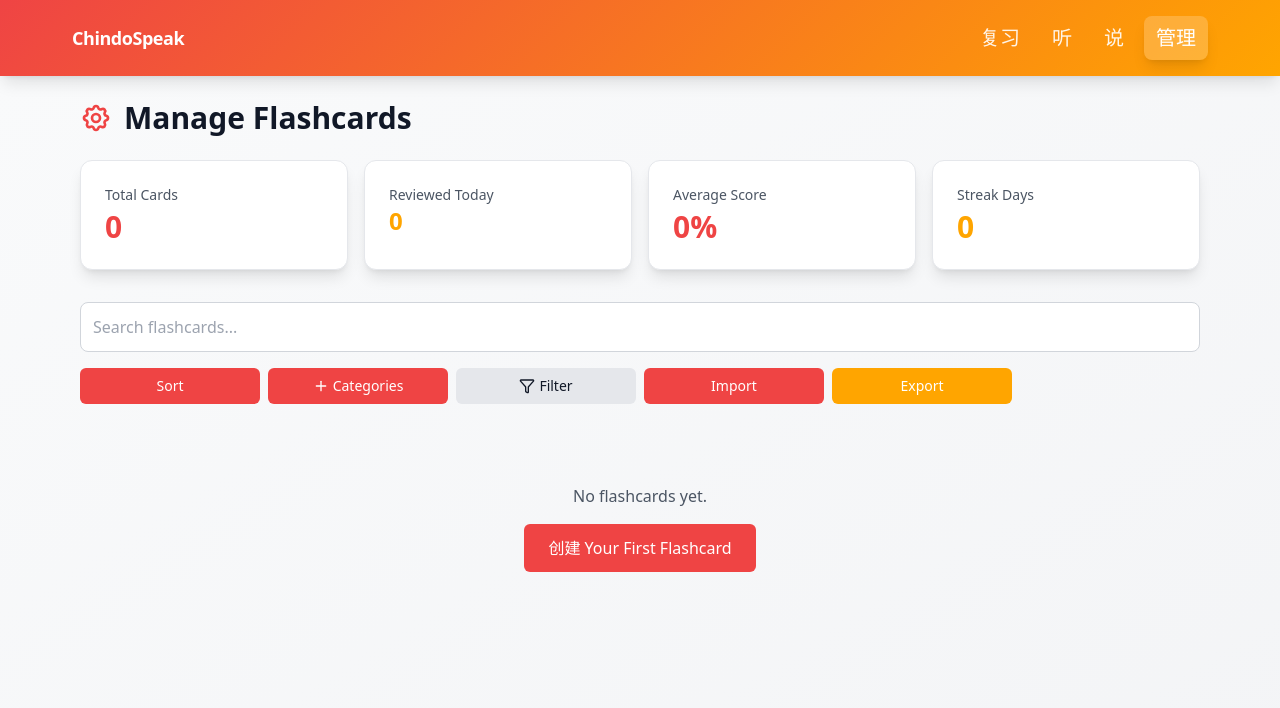
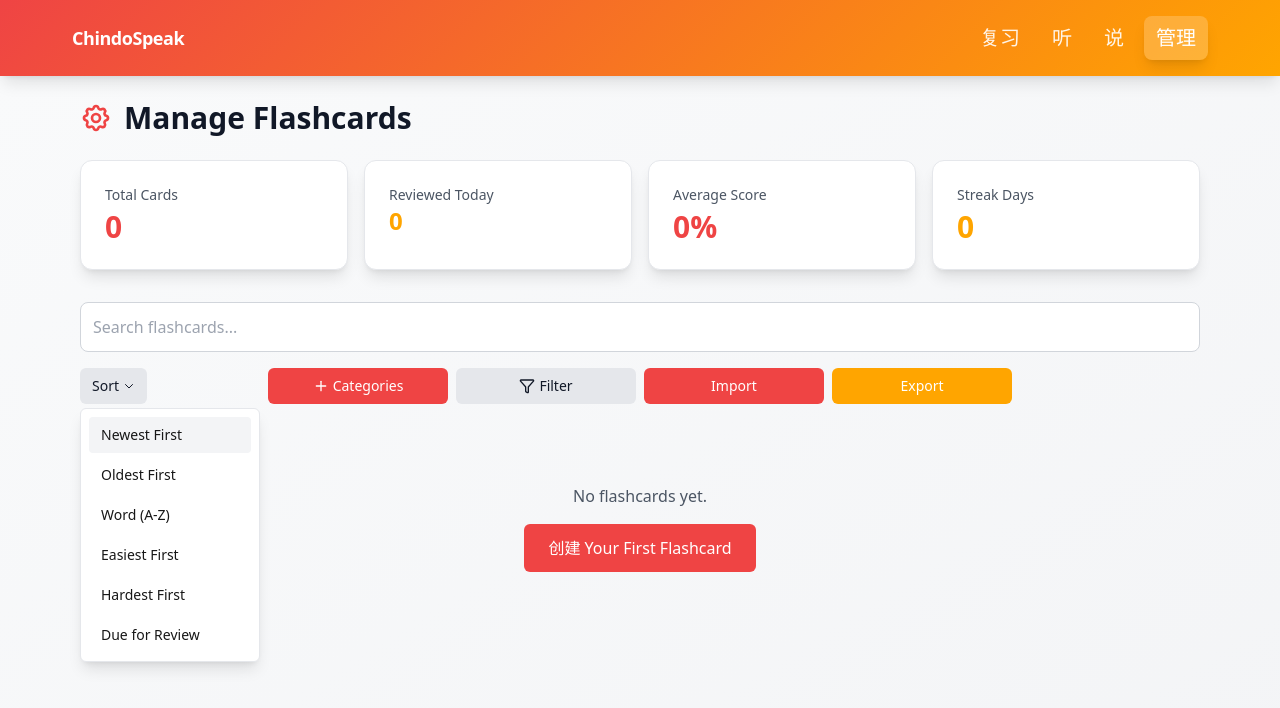
Before and after one commit to WilsonLimSet/chindospeak, a Next.js app: page /manage in a window 1280 px wide. Both pictures are taken after a click on the button "Sort". Shown: the top 708 px of the page. Built offline with nearby package versions, Linux system fonts and the light colour scheme.

Commit message:
pagination

```diff
--- a/app/manage/page.tsx
+++ b/app/manage/page.tsx
@@ -18,8 +18,9 @@ export default function ManagePage() {
   const [searchTerm, setSearchTerm] = useState("");
   const [confirmDelete, setConfirmDelete] = useState<string | null>(null);
   const [editingCard, setEditingCard] = useState<string | null>(null);
-  const [sortByDifficulty, setSortByDifficulty] = useState(false);
-  const [sortDirection, setSortDirection] = useState<"asc" | "desc">("asc");
+  const [sortBy, setSortBy] = useState<"date" | "word" | "difficulty" | "nextReview">("date");
+  const [sortDirection, setSortDirection] = useState<"asc" | "desc">("desc");
+  const [showSortMenu, setShowSortMenu] = useState(false);
   const [editValues, setEditValues] = useState<{
     word: string;
     pronunciation: string;
@@ -74,7 +75,7 @@ export default function ManagePage() {
   useEffect(() => {
     // Reset to page 1 when search or sort or category changes
     setCurrentPage(1);
-  }, [searchTerm, sortByDifficulty, sortDirection, selectedCategory]);
+  }, [searchTerm, sortBy, sortDirection, selectedCategory]);
 
   const loadData = () => {
     const cards = localStorage.getFlashcards();
@@ -107,16 +108,38 @@ export default function ManagePage() {
 
   // Sort cards
   const sortedCards = [...filteredCards].sort((a, b) => {
-    if (sortByDifficulty) {
+    let compareValue = 0;
+
+    switch (sortBy) {
+      case "word":
+        compareValue = a.word.localeCompare(b.word, currentLanguage === 'chinese' ? 'zh-CN' : 'id-ID');
+        break;
+      case "difficulty":
         const aDiff = a.difficulty ?? 0;
         const bDiff = b.difficulty ?? 0;
-      return sortDirection === "asc"
-        ? aDiff - bDiff
-        : bDiff - aDiff;
+        compareValue = aDiff - bDiff;
+        break;
+      case "nextReview":
+        // Get the earliest next review date among all skills
+        const aNextReview = Math.min(
+          new Date(a.readingNextReviewDate).getTime(),
+          new Date(a.listeningNextReviewDate).getTime(),
+          new Date(a.speakingNextReviewDate).getTime()
+        );
+        const bNextReview = Math.min(
+          new Date(b.readingNextReviewDate).getTime(),
+          new Date(b.listeningNextReviewDate).getTime(),
+          new Date(b.speakingNextReviewDate).getTime()
+        );
+        compareValue = aNextReview - bNextReview;
+        break;
+      case "date":
+      default:
+        compareValue = new Date(a.createdAt).getTime() - new Date(b.createdAt).getTime();
+        break;
     }
 
-    // Default sort by creation date (newest first)
-    return new Date(b.createdAt).getTime() - new Date(a.createdAt).getTime();
+    return sortDirection === "asc" ? compareValue : -compareValue;
   });
 
   // Get current cards for pagination
@@ -476,19 +499,96 @@ export default function ManagePage() {
 
           {/* Action Buttons - Mobile Friendly Grid */}
           <div className="grid grid-cols-2 sm:grid-cols-3 lg:grid-cols-6 gap-2">
+            <div className="relative">
               <button
-              onClick={() => setSortByDifficulty(!sortByDifficulty)}
-              className={`px-3 py-2 rounded-md text-xs sm:text-sm ${
-                sortByDifficulty
-                  ? 'text-white'
-                  : 'bg-gray-200 dark:bg-gray-700 text-gray-900 dark:text-white'
+                onClick={() => setShowSortMenu(!showSortMenu)}
+                className="px-3 py-2 bg-gray-200 dark:bg-gray-700 text-gray-900 dark:text-white rounded-md hover:bg-gray-300 dark:hover:bg-gray-600 text-xs sm:text-sm flex items-center gap-1"
+              >
+                <span>Sort</span>
+                <svg className="w-3 h-3" fill="none" stroke="currentColor" viewBox="0 0 24 24">
+                  <path strokeLinecap="round" strokeLinejoin="round" strokeWidth={2} d="M19 9l-7 7-7-7" />
+                </svg>
+              </button>
+
+              {showSortMenu && (
+                <div className="absolute top-full mt-1 left-0 bg-white dark:bg-gray-800 border border-gray-200 dark:border-gray-700 rounded-md shadow-lg z-10 min-w-[180px]">
+                  <div className="p-2 space-y-1">
+                    <button
+                      onClick={() => {
+                        setSortBy("date");
+                        setSortDirection("desc");
+                        setShowSortMenu(false);
+                      }}
+                      className={`w-full text-left px-3 py-2 rounded hover:bg-gray-100 dark:hover:bg-gray-700 text-sm ${
+                        sortBy === "date" && sortDirection === "desc" ? 'bg-gray-100 dark:bg-gray-700' : ''
                       }`}
-              style={{
-                backgroundColor: sortByDifficulty ? config.theme.primary : undefined
+                    >
+                      Newest First
+                    </button>
+                    <button
+                      onClick={() => {
+                        setSortBy("date");
+                        setSortDirection("asc");
+                        setShowSortMenu(false);
                       }}
+                      className={`w-full text-left px-3 py-2 rounded hover:bg-gray-100 dark:hover:bg-gray-700 text-sm ${
+                        sortBy === "date" && sortDirection === "asc" ? 'bg-gray-100 dark:bg-gray-700' : ''
+                      }`}
                     >
-              Sort
+                      Oldest First
                     </button>
+                    <button
+                      onClick={() => {
+                        setSortBy("word");
+                        setSortDirection("asc");
+                        setShowSortMenu(false);
+                      }}
+                      className={`w-full text-left px-3 py-2 rounded hover:bg-gray-100 dark:hover:bg-gray-700 text-sm ${
+                        sortBy === "word" ? 'bg-gray-100 dark:bg-gray-700' : ''
+                      }`}
+                    >
+                      Word (A-Z)
+                    </button>
+                    <button
+                      onClick={() => {
+                        setSortBy("difficulty");
+                        setSortDirection("asc");
+                        setShowSortMenu(false);
+                      }}
+                      className={`w-full text-left px-3 py-2 rounded hover:bg-gray-100 dark:hover:bg-gray-700 text-sm ${
+                        sortBy === "difficulty" && sortDirection === "asc" ? 'bg-gray-100 dark:bg-gray-700' : ''
+                      }`}
+                    >
+                      Easiest First
+                    </button>
+                    <button
+                      onClick={() => {
+                        setSortBy("difficulty");
+                        setSortDirection("desc");
+                        setShowSortMenu(false);
+                      }}
+                      className={`w-full text-left px-3 py-2 rounded hover:bg-gray-100 dark:hover:bg-gray-700 text-sm ${
+                        sortBy === "difficulty" && sortDirection === "desc" ? 'bg-gray-100 dark:bg-gray-700' : ''
+                      }`}
+                    >
+                      Hardest First
+                    </button>
+                    <button
+                      onClick={() => {
+                        setSortBy("nextReview");
+                        setSortDirection("asc");
+                        setShowSortMenu(false);
+                      }}
+                      className={`w-full text-left px-3 py-2 rounded hover:bg-gray-100 dark:hover:bg-gray-700 text-sm ${
+                        sortBy === "nextReview" ? 'bg-gray-100 dark:bg-gray-700' : ''
+                      }`}
+                    >
+                      Due for Review
+                    </button>
+                  </div>
+                </div>
+              )}
+            </div>
 
             <button
               onClick={() => setShowCategoryManageModal(true)}
@@ -738,7 +838,7 @@ export default function ManagePage() {
                     </p>
                   </div>
 
-                  <div className="flex gap-2 ml-4">
+                  <div className="flex flex-col gap-2 ml-4">
                     <button
                       onClick={() => handleEdit(card)}
                       className="px-3 py-1 text-sm bg-blue-500 text-white rounded hover:bg-blue-600 flex items-center gap-1"
@@ -816,8 +916,44 @@ export default function ManagePage() {
       {/* Pagination */}
       {totalPages > 1 && (
         <div className="flex justify-center mt-6">
-          <div className="flex gap-2">
-            {Array.from({ length: totalPages }, (_, i) => i + 1).map((page) => (
+          <div className="flex gap-2 items-center">
+            {/* Previous button */}
+            <button
+              onClick={() => setCurrentPage(Math.max(1, currentPage - 1))}
+              disabled={currentPage === 1}
+              className="px-3 py-2 rounded-md bg-gray-200 dark:bg-gray-700 text-gray-900 dark:text-white hover:bg-gray-300 dark:hover:bg-gray-600 disabled:opacity-50 disabled:cursor-not-allowed"
+            >
+              ←
+            </button>
+
+            {/* First page */}
+            <button
+              onClick={() => setCurrentPage(1)}
+              className={`px-3 py-2 rounded-md ${
+                currentPage === 1
+                  ? 'text-white'
+                  : 'bg-gray-200 dark:bg-gray-700 text-gray-900 dark:text-white hover:bg-gray-300 dark:hover:bg-gray-600'
+              }`}
+              style={{
+                backgroundColor: currentPage === 1 ? config.theme.primary : undefined
+              }}
+            >
+              1
+            </button>
+
+            {/* Show ellipsis if needed */}
+            {currentPage > 3 && (
+              <span className="px-2 text-gray-500">...</span>
+            )}
+
+            {/* Pages around current page */}
+            {Array.from({ length: totalPages }, (_, i) => i + 1)
+              .filter(page =>
+                page !== 1 &&
+                page !== totalPages &&
+                Math.abs(page - currentPage) <= 1
+              )
+              .map((page) => (
                 <button
                   key={page}
                   onClick={() => setCurrentPage(page)}
@@ -833,6 +969,37 @@ export default function ManagePage() {
                   {page}
                 </button>
               ))}
+
+            {/* Show ellipsis if needed */}
+            {currentPage < totalPages - 2 && (
+              <span className="px-2 text-gray-500">...</span>
+            )}
+
+            {/* Last page */}
+            {totalPages > 1 && (
+              <button
+                onClick={() => setCurrentPage(totalPages)}
+                className={`px-3 py-2 rounded-md ${
+                  currentPage === totalPages
+                    ? 'text-white'
+                    : 'bg-gray-200 dark:bg-gray-700 text-gray-900 dark:text-white hover:bg-gray-300 dark:hover:bg-gray-600'
+                }`}
+                style={{
+                  backgroundColor: currentPage === totalPages ? config.theme.primary : undefined
+                }}
+              >
+                {totalPages}
+              </button>
+            )}
+
+            {/* Next button */}
+            <button
+              onClick={() => setCurrentPage(Math.min(totalPages, currentPage + 1))}
+              disabled={currentPage === totalPages}
+              className="px-3 py-2 rounded-md bg-gray-200 dark:bg-gray-700 text-gray-900 dark:text-white hover:bg-gray-300 dark:hover:bg-gray-600 disabled:opacity-50 disabled:cursor-not-allowed"
+            >
+              →
+            </button>
           </div>
         </div>
       )}
```
Lines whose indentation alone changed are shown as unchanged.
